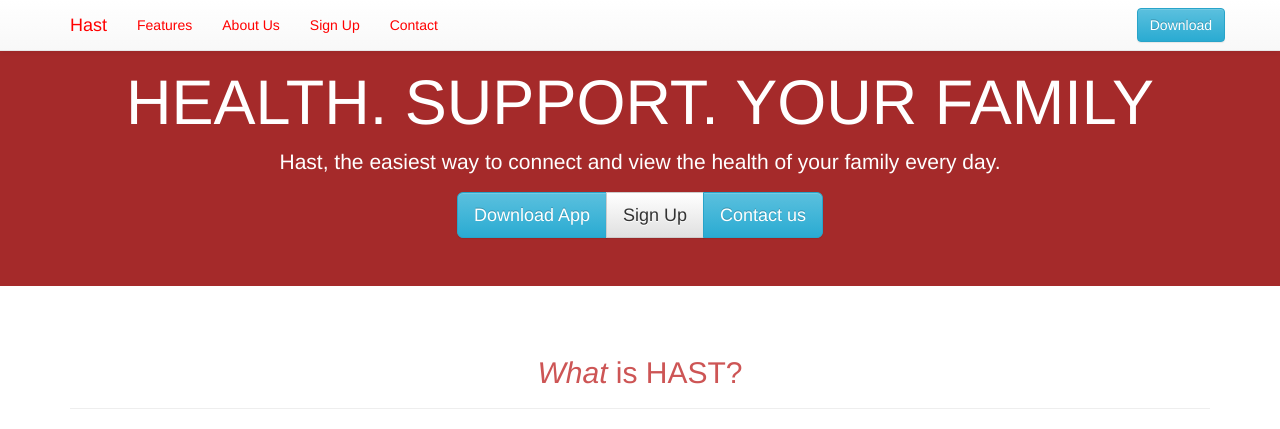
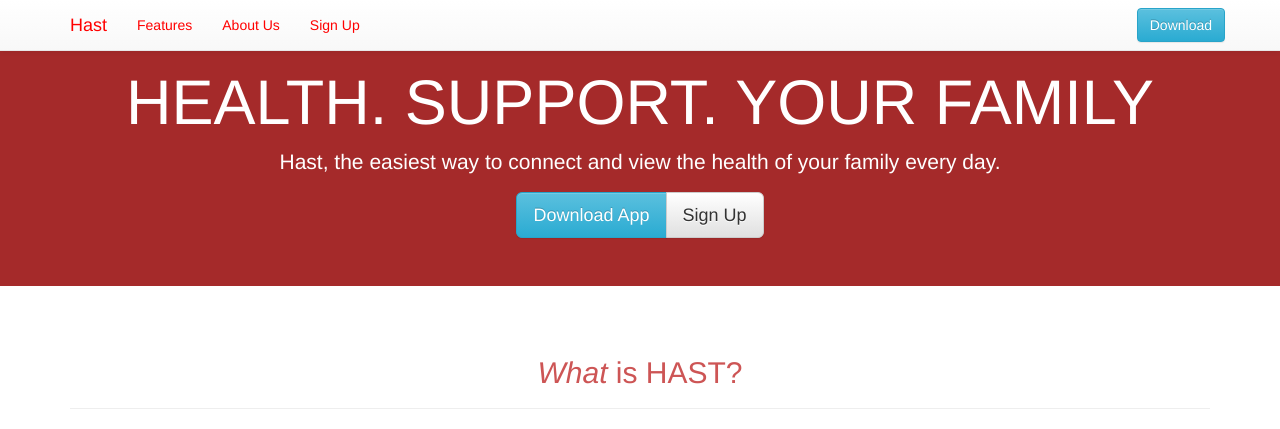
Before and after one commit to magikarpsz/hastwebsite, a PHP site: page / in a window 1280 px wide. Shown: the top 429 px of the page. Run offline with PHP 8.4, Linux system fonts and the light colour scheme; some libraries are stand-ins or nearby versions.

Commit message:
deleted contact us

```diff
--- a/index.php
+++ b/index.php
@@ -37,7 +37,6 @@
 					<li><a href="#features" style="color:red">Features</a></li>
 					<li><a href="#about" style="color:red">About Us</a></li>
 					<li><a href="#signup" style="color:red">Sign Up</a></li>
-					<li><a href="#contact" style="color:red">Contact</a></li>
 				</ul>
 			</div>
 		</div><!--	End container -->
@@ -51,7 +50,6 @@
 				<div class="btn-group">
 					<a href="#" class="btn btn-lg btn-info">Download App</a>
 					<a href="#signup" class="btn btn-lg btn-default">Sign Up</a>
-					<a href="#contact" class="btn btn-lg btn-info">Contact us</a>
 				</div>
 			</div> <!-- End container-->
 	</div> <!-- End Jumbotron -->
```
